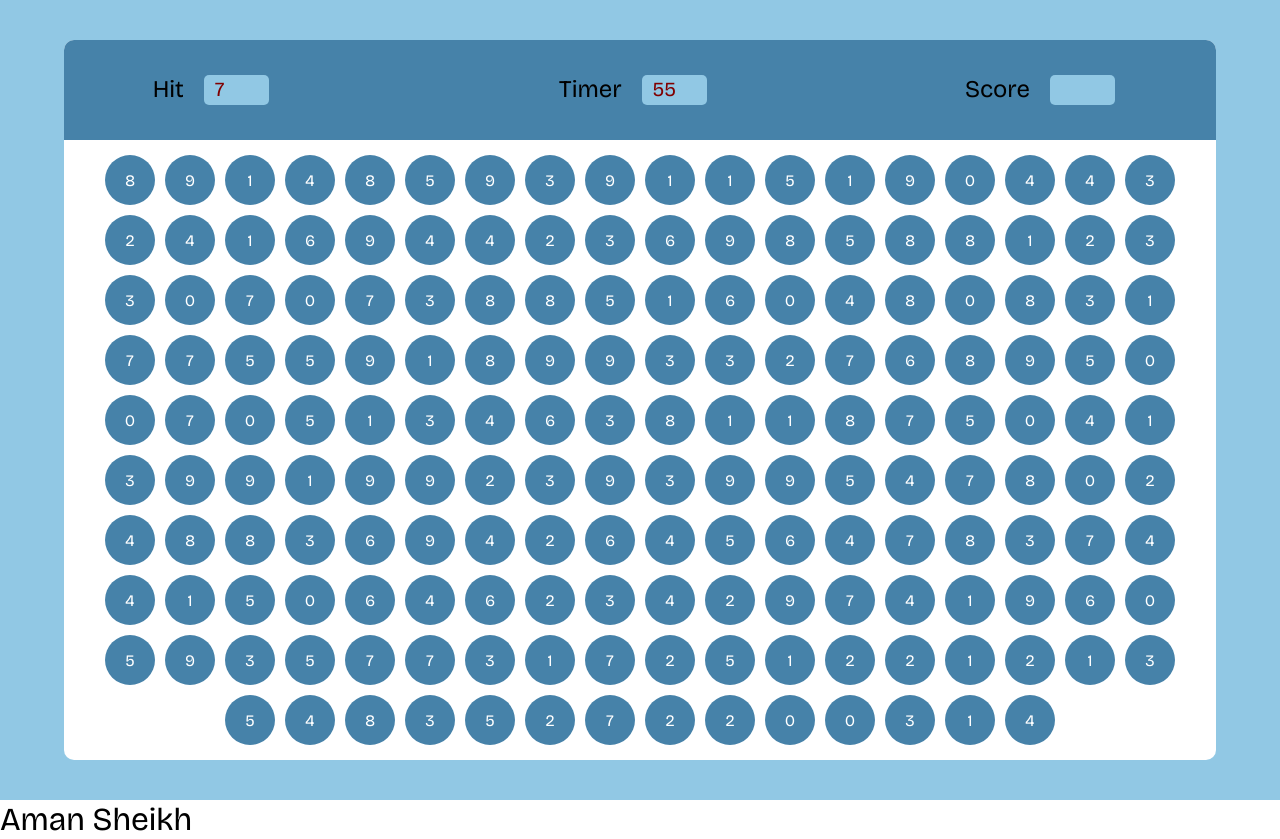
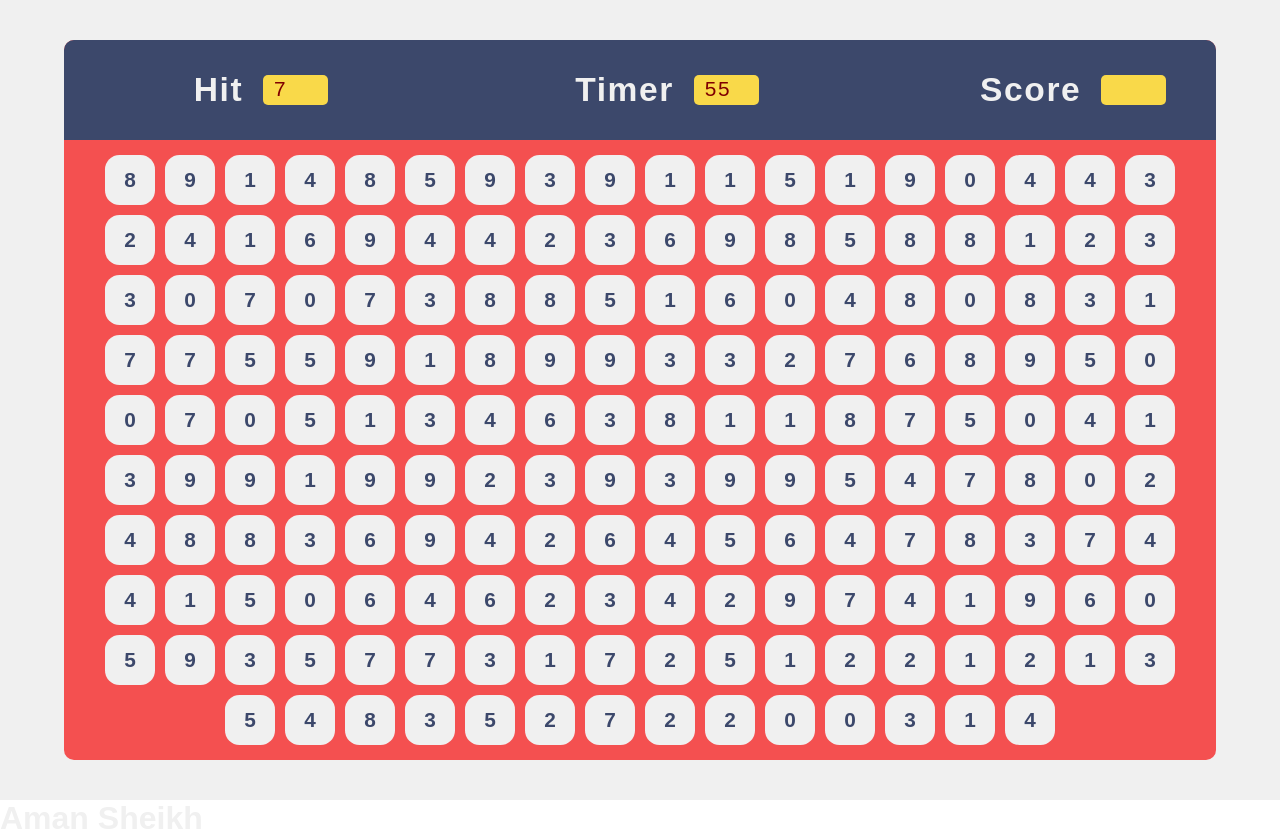
Before and after one commit to ValoraSheikh/BUBBLE-GAME, a plain HTML site: page index.html in a window 1280 px wide. Drawn offline with nearby package versions, Linux system fonts and the light colour scheme; a web font is replaced by a local one.

Commit message:
Update style.css

```diff
--- a/style.css
+++ b/style.css
@@ -1,22 +1,23 @@
-@import url('https://fonts.googleapis.com/css2?family=Bricolage+Grotesque:opsz,wght@10..48,200;10..48,300;10..48,400&family=Roboto:wght@300&display=swap');
-
+@import url('https://fonts.googleapis.com/css2?family=Afacad+Flux:wght@100..1000&display=swap');
 
 *{
     padding: 0;
     margin: 0;
     box-sizing: border-box;
-    font-family: 'Bricolage Grotesque', sans-serif;
+    font-family: "Afacad Flux", sans-serif;
+    font-weight: 600;
 }
 body, html{
     width: 100%;
     height: 100%;
+    color: #F0F0F0;
 }
 
 
 #main{
     width: 100%;
     height: 100%;
-    background-color: #91C8E4;
+    background-color: #F0F0F0;
     display: flex;
     justify-content: center;
     align-items: center;
@@ -26,12 +27,12 @@ body, html{
     overflow: hidden;
     height: 90%;
     width: 90%;
-    background-color: white;
+    background-color: #F45050;
     border-radius: 10px;
 }
 
 #ptop{
-    background-color:  #4682A9;
+    background-color:  #3C486B;
     height: 100px;
     width: 100%;
     display: flex;
@@ -39,24 +40,29 @@ body, html{
     align-items: center;
     padding: 0 3%;
     font-weight: 200;
+    font-size: 1.3rem;
 }
 
 .elem{
     display: flex;
     /* background-color: red; */
+    justify-content: center;
+    align-items: center;
     width: 20%;
     gap: 20px;
     margin-left: 5%;
+    font-size: 1.4rem;
+    letter-spacing: 0.1rem;
 }
 
 .box{
     height: 30px;
     border-radius: 5px;
     width: 30%;
-    background-color: #91C8E4;
+    background-color: #F9D949;
     padding: 1% 5%;
     font-weight: 400;
-    font-size: 20px;
+    font-size: 1.3rem;
     color: #800000;
 }
 
@@ -78,15 +84,22 @@ body, html{
     display: flex;
     justify-content: center;
     align-items: center;
-    color: white;
+    /* color: #F45050; */
+    color: #3C486B;
     width: 50px;
-    border-radius: 50%;
-    background-color: #4682A9;
+    border-radius: 29%;
+    background-color: #F0F0F0;
+    font-size: 1.3rem;
+}
+
+.bubble:hover{
+    color:#F0F0F0 ;
+    background-color:#3C486B ;
 }
 
 
 .bubble:hover{
-    opacity: 0.8;
+    /* opacity: 0.8; */
     transition: all;
     cursor: pointer;
 }
```
